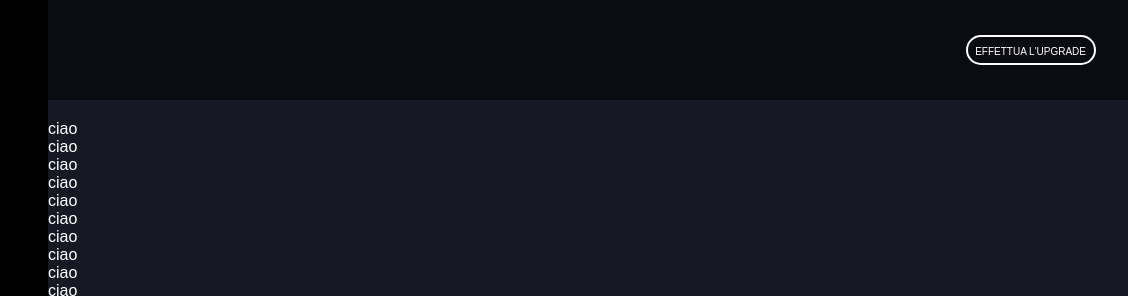
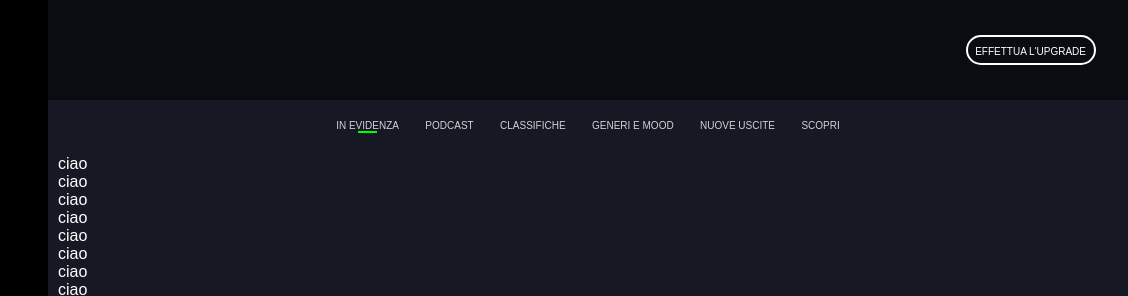
Before and after one commit to DamianoLandi/html-css-spotifyweb, a plain HTML site: page index.html in a window 1280 px wide. Shown: the top 296 px of the page, 152-1280 px from the left. Drawn offline with Linux system fonts and the light colour scheme.

Commit message:
Main Content Header

```diff
--- a/index.html
+++ b/index.html
@@ -68,6 +68,17 @@
                     <p class="scale">Effettua l'upgrade</p>
                 </div>
                 <div class="row main-content">
+
+                    <div class="main-content-header">
+                        <ul>
+                            <li class="text-gray">in evidenza <hr></li>
+                            <li class="text-gray">podcast</li>
+                            <li class="text-gray">classifiche</li>
+                            <li class="text-gray">generi e mood</li>
+                            <li class="text-gray">nuove uscite</li>
+                            <li class="text-gray">scopri</li>
+                        </ul>
+                    </div>
 
                     <p>ciao</p>
                     <p>ciao</p>
--- a/style.css
+++ b/style.css
@@ -224,9 +224,33 @@ main .main-header{
 /* Main Content */
 
 main .main-content{
-    padding-top: 120px;
+    padding: 120px 10px;
     color: white;
     flex-direction: column;
+}
+
+.main-content .main-content-header{
+    text-align: center;
+}
+
+.main-content-header ul{
+    list-style-type: none;
+    text-transform: uppercase;
+    display: flex;
+    justify-content: space-around;
+    width: 50%;
+    margin: auto;
+    flex-wrap: wrap;
+}
+
+.main-content-header ul li{
+    font-size: 10px;
+}
+
+.main-content-header ul li:first-of-type hr{
+    width: 30%;
+    border: 1px solid lime;
+    margin: auto;
 }
 
 /* Footer */
```
